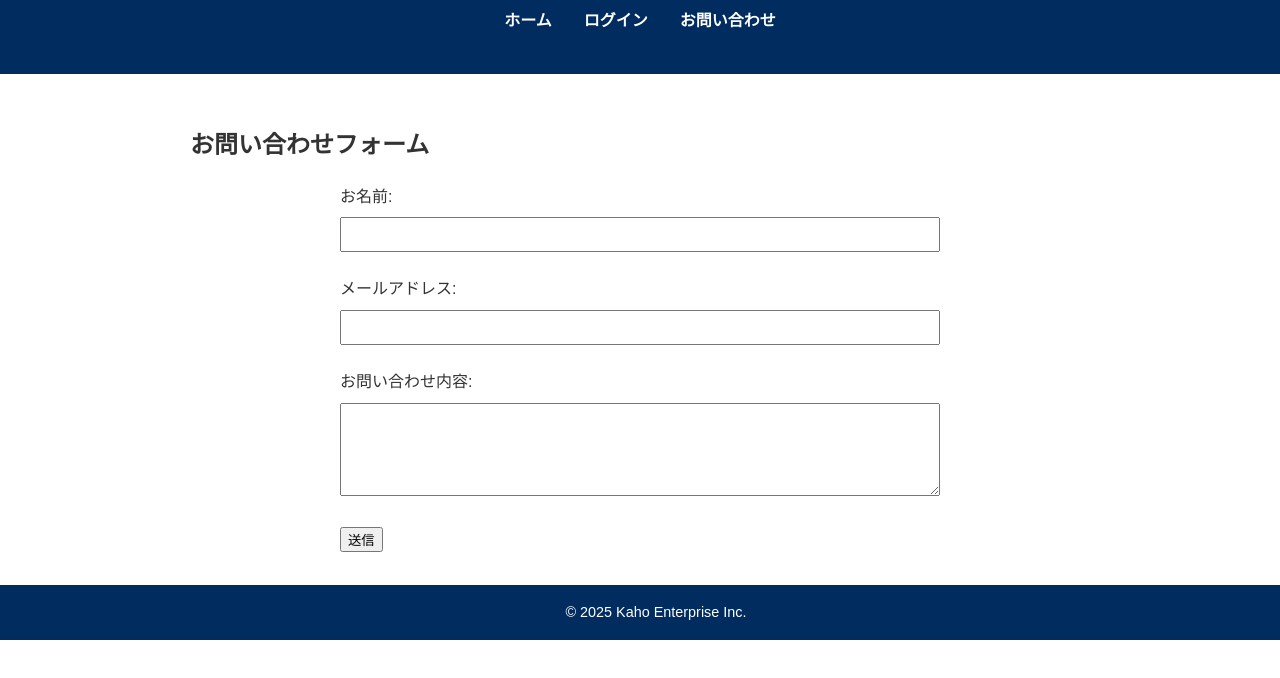
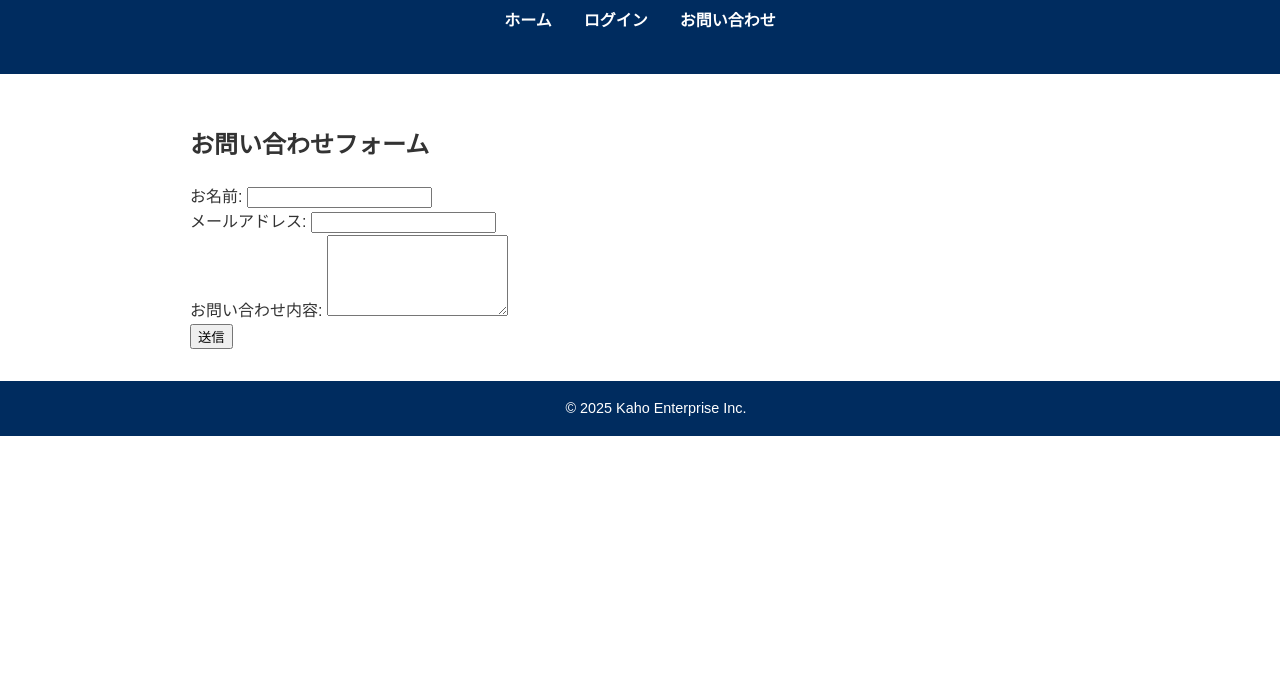
Before and after one commit to ngcsnj/team-project-handson, a plain HTML site: page contact.html in a window 1280 px wide. Shown: the part 110-788 px from the top of the page. Drawn offline with Linux system fonts and the light colour scheme.

```diff
--- a/styles.css
+++ b/styles.css
@@ -52,25 +52,3 @@ footer {
     width: 100%;
     font-size: 0.9rem;
 }
-
-/* お問い合わせフォームの中央寄せと整形 */
-#contact-form {
-    max-width: 600px;
-    margin: 0 auto;
-}
-
-.form-group {
-    margin-bottom: 1.5rem;
-}
-
-.form-group label {
-    display: block;
-    margin-bottom: 0.5rem;
-}
-
-.form-group input,
-.form-group textarea {
-    width: 100%;
-    padding: 0.5rem;
-    box-sizing: border-box;
-}
```
Also changed, not shown: index.html (+1 -3 lines).
